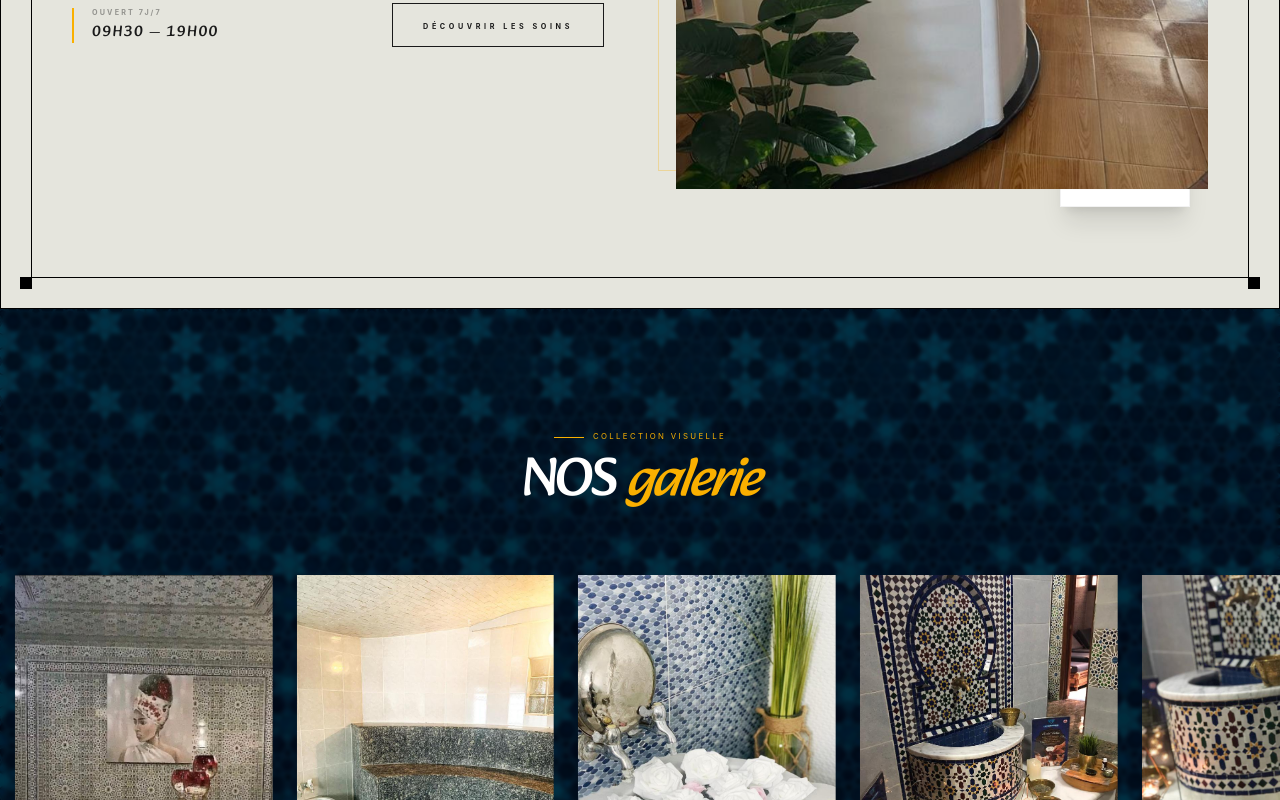
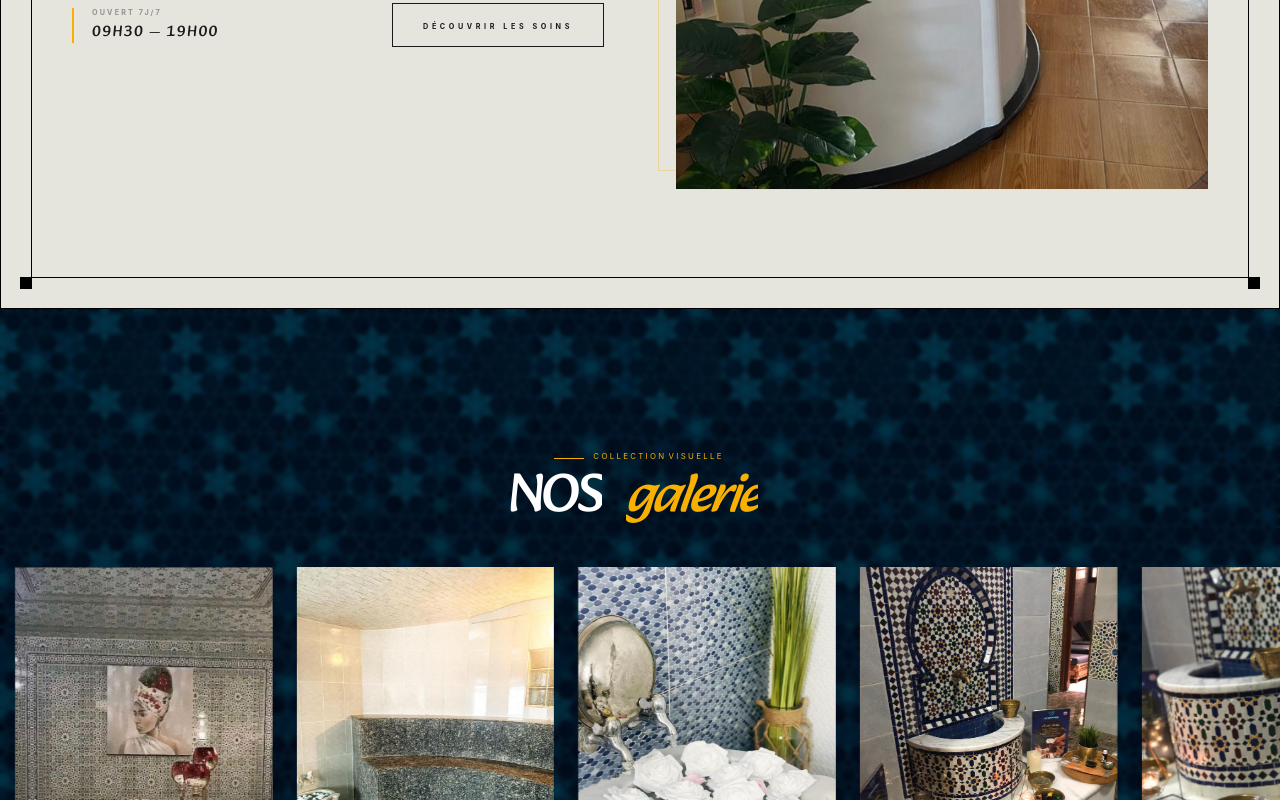
Before and after one commit to HammamZiani/Ziani-website, a React (Vite) app: page / in a window 1280 px wide. Shown: the part 4520-5320 px from the top of the page. Built offline with nearby package versions, Linux system fonts and the light colour scheme.

Commit message:
some animation added fix

```diff
--- a/src/sections/BeautyCenter.tsx
+++ b/src/sections/BeautyCenter.tsx
@@ -187,8 +187,6 @@ function CTAButton() {
 /* ---------------- IMAGE SIDE ---------------- */
 
 function ImageContent() {
-  const { t } = useI18n();
-
   return (
     <div className="relative order-1 w-full lg:order-2 lg:w-1/2">
       <div className="beauty-ui-fade absolute -top-4 -left-4 hidden h-full w-full border border-brand-yellow/30 md:block lg:-top-6 lg:-left-6" />
@@ -203,17 +201,6 @@ function ImageContent() {
           <div className="absolute inset-0 bg-black/5 transition-colors duration-700 group-hover:bg-transparent" />
         </div>
       </div>
-
-      <div className="beauty-ui-fade absolute -bottom-6 right-6 hidden bg-white border border-black/5 p-6 shadow-xl lg:block">
-        <div className="flex flex-col items-center gap-1">
-          <span className="font-primary text-3xl italic leading-none text-brand-yellow">
-            S
-          </span>
-          <span className="whitespace-nowrap text-[0.5rem] font-bold uppercase tracking-[0.4em] text-[#1a1a1a]/40">
-            {t("Beauty.premiumLabel")}
-          </span>
-        </div>
-      </div>
     </div>
   );
 }
--- a/src/sections/Galery.tsx
+++ b/src/sections/Galery.tsx
@@ -1,38 +1,112 @@
-import React from "react";
+import React, { useEffect, useRef, type ReactNode } from "react";
 import useEmblaCarousel from "embla-carousel-react";
 import Autoplay from "embla-carousel-autoplay";
+import gsap from "gsap";
+import { ScrollTrigger } from "gsap/ScrollTrigger";
 import ContainerWithBg from "../components/ContainerWithBg";
 import { galleryImages } from "../data/images";
 import { useI18n } from "../providers/useI18n";
 import SectionTitle from "../components/SectionTitle";
 
+gsap.registerPlugin(ScrollTrigger);
+
+/** * UTILITY: splitText */
+const splitText = (text: string | undefined): ReactNode[] => {
+  if (!text) return [];
+  return text.split(" ").map((word, i) => (
+    <span
+      key={`${word}-${i}`}
+      className="inline-flex overflow-hidden py-2 -my-2 mr-[0.25em]"
+    >
+      <span className="gallery-reveal-word inline-block translate-y-[110%] opacity-0">
+        {word}
+      </span>
+    </span>
+  ));
+};
+
 const Gallery: React.FC = () => {
-  // 1. FIX: Use a single instance of Autoplay directly in the hook
+  const sectionRef = useRef<HTMLDivElement>(null);
+  const { t, locale } = useI18n();
+
   const [emblaRef] = useEmblaCarousel(
     {
-      loop: true, // Internal loop: No need to duplicate galleryData
+      loop: true,
       align: "start",
       dragFree: true,
     },
     [Autoplay({ delay: 3000, stopOnInteraction: false, playOnInit: true })],
   );
 
-  const { t } = useI18n();
+  useEffect(() => {
+    const ctx = gsap.context(() => {
+      const words = sectionRef.current?.querySelectorAll(
+        ".gallery-reveal-word",
+      );
+      const images = sectionRef.current?.querySelectorAll(
+        ".gallery-card-reveal",
+      );
+      const bottomUi = sectionRef.current?.querySelector(".gallery-bottom-ui");
+
+      if (!words || !images || !bottomUi) return;
+
+      const tl = gsap.timeline({
+        scrollTrigger: {
+          trigger: sectionRef.current,
+          start: "top 70%",
+          toggleActions: "play none none none",
+        },
+      });
+
+      tl.to(words, {
+        y: "0%",
+        opacity: 1,
+        duration: 0.8,
+        stagger: 0.02,
+        ease: "expo.out",
+      })
+        .fromTo(
+          images,
+          { clipPath: "inset(100% 0 0 0)", opacity: 0 },
+          {
+            clipPath: "inset(0% 0 0 0)",
+            opacity: 1,
+            duration: 1.5,
+            stagger: 0.1,
+            ease: "expo.inOut",
+          },
+          "-=0.6",
+        )
+        .fromTo(
+          bottomUi,
+          { opacity: 0, y: 20 },
+          { opacity: 1, y: 0, duration: 1, ease: "power3.out" },
+          "-=0.8",
+        );
+    }, sectionRef);
+
+    return () => ctx.revert();
+  }, [locale]);
 
   return (
     <ContainerWithBg>
-      <section className="relative h-screen w-full overflow-hidden flex flex-col justify-center">
-        {/* Subtle Overlay to make White/Blue/Yellow pop */}
+      <section
+        ref={sectionRef}
+        className="relative h-screen w-full overflow-hidden flex flex-col justify-center"
+      >
         <div className="absolute inset-0 bg-black/20 backdrop-blur-[2px]" />
 
         {/* --- HEADER --- */}
-        <div className="relative z-10 px-6 md:px-12 lg:px-20 mb-12">
+        <div className="relative z-10 px-6 md:px-12 lg:px-20 mb-6">
           <SectionTitle
-            small={t("Gallery.label")}
-            title={t("SectionTitle.our")}
-            accent={t("SectionTitle.gallery")}
-            className=" font-primary uppercase leading-none tracking-tighter text-white text-6xl lg:text-7xl"
-            smallClass="text-[0.65rem] uppercase tracking-[0.3em] text-brand-yellow"
+            small={splitText(t("Gallery.label")) as any}
+            title={splitText(t("SectionTitle.our")) as any}
+            accent={splitText(t("SectionTitle.gallery")) as any}
+            /** * leading-[0.75]: Aggressively pulls Title and Accent together.
+             * tracking-tighter: Keeps the horizontal edges compact.
+             */
+            className="font-primary uppercase leading-[0.75] tracking-tighter text-white text-6xl lg:text-7xl"
+            smallClass="text-[0.65rem] uppercase tracking-[0.3em] text-brand-yellow mb-1 block"
           />
         </div>
 
@@ -42,28 +116,24 @@ const Gallery: React.FC = () => {
           ref={emblaRef}
         >
           <div className="flex">
-            {/* 2. FIX: Map the ORIGINAL galleryData. Embla handles the loop. */}
             {galleryImages.map((item) => (
               <div
                 key={item.id}
                 className="flex-[0_0_85%] md:flex-[0_0_45%] lg:flex-[0_0_22%] min-w-0 px-4"
               >
-                {/* --- IMPROVED CARD DESIGN --- */}
-                <div className="group relative aspect-[3/4] overflow-hidden transition-all duration-700 ease-out">
-                  {/* The Royal Blue Inner Frame (visible on hover) */}
+                {/* Wrap the card in the reveal class */}
+                <div className="gallery-card-reveal group relative aspect-[3/4] overflow-hidden transition-all duration-700 ease-out">
+                  {/* Hover Effects */}
                   <div className="absolute inset-0 z-10 border-[0px] group-hover:border-[16px] border-[#1e3a8a]/40 transition-all duration-500 ease-out pointer-events-none" />
-
-                  {/* The Golden Glow Accent */}
                   <div className="absolute inset-0 z-20 opacity-0 group-hover:opacity-100 border border-[#C6A75E]/50 transition-opacity duration-700 pointer-events-none shadow-[inset_0_0_50px_rgba(198,167,94,0.2)]" />
 
-                  {/* Image with zoom and slight desaturation reset */}
                   <img
                     src={item.src}
                     alt=""
-                    className="w-full h-full object-cover  group-hover:grayscale-0 transition-all duration-1000 ease-out group-hover:scale-110"
+                    className="w-full h-full object-cover transition-all duration-1000 ease-out group-hover:scale-110"
                   />
 
-                  {/* Glass Card Info (Bottom) */}
+                  {/* Glass Info Area */}
                   <div className="absolute bottom-0 left-0 w-full p-6 z-30 translate-y-full group-hover:translate-y-0 transition-transform duration-500 bg-gradient-to-t from-black/80 to-transparent">
                     <p className="text-[#C6A75E] text-[0.5rem] tracking-widest uppercase font-bold">
                       Ziani — 0{item.id}
@@ -76,8 +146,8 @@ const Gallery: React.FC = () => {
           </div>
         </div>
 
-        {/* --- PROGRESS ACCENT (Yellow/Blue) --- */}
-        <div className="relative z-10 px-6 md:px-12 lg:px-20 mt-16 flex items-center justify-between">
+        {/* --- BOTTOM UI --- */}
+        <div className="gallery-bottom-ui relative z-10 px-6 md:px-12 lg:px-20 mt-12 flex items-center justify-between">
           <div className="flex items-center gap-6">
             <span className="text-white/20 text-[0.6rem] tracking-[0.5em] uppercase">
               {t("Gallery.scroll")}
```
